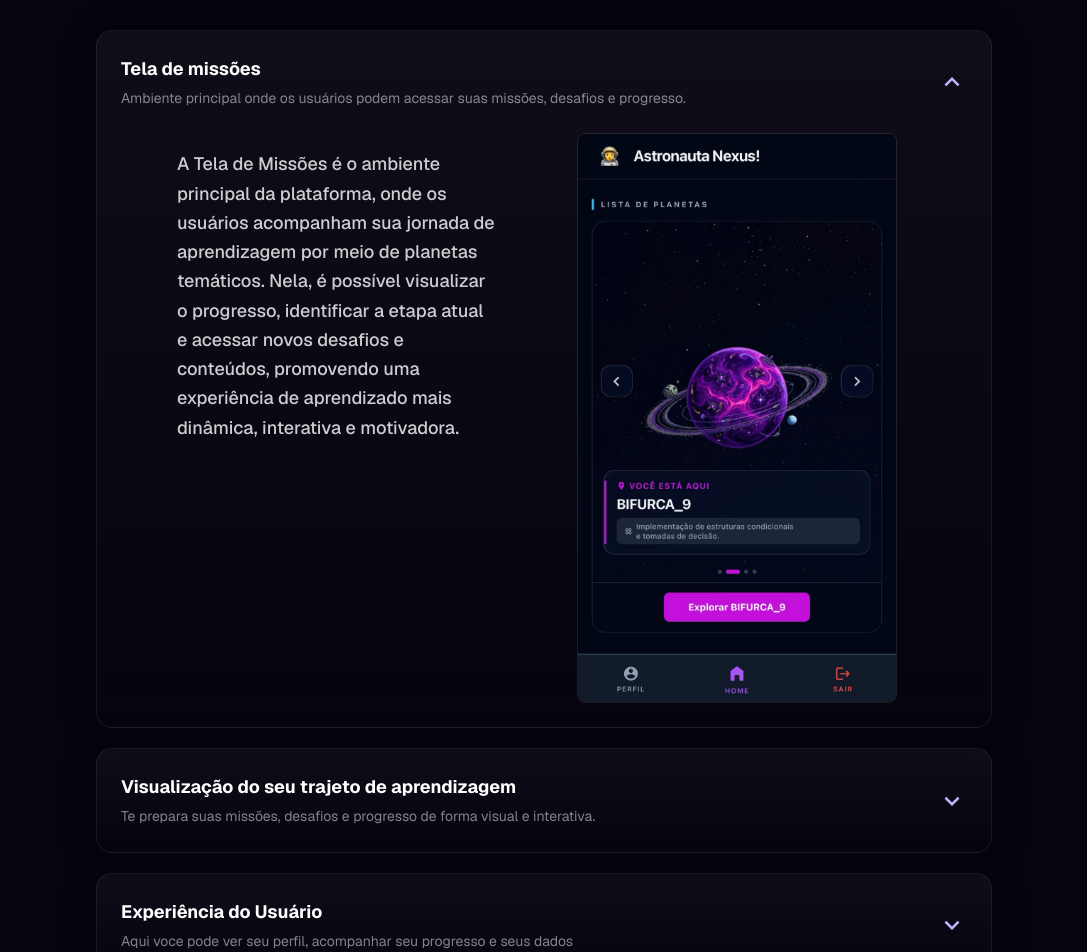
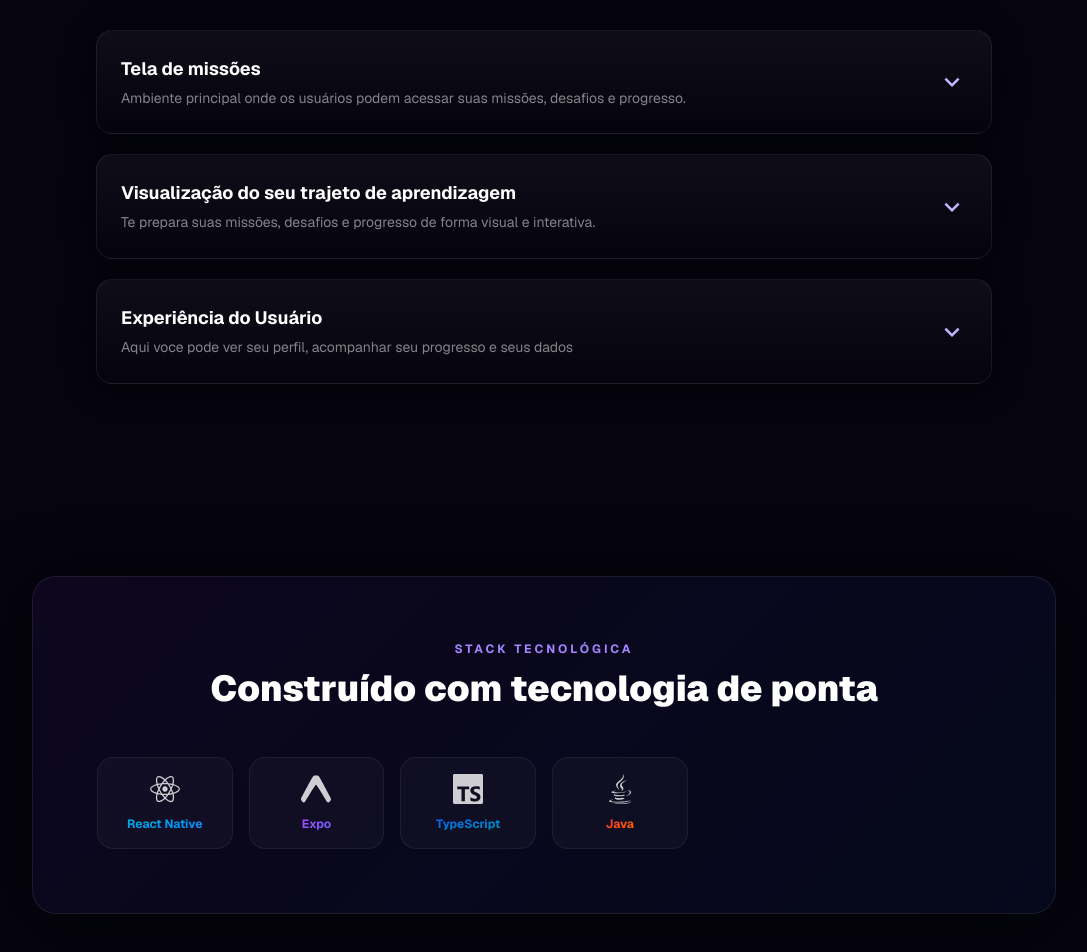
Before and after one commit to flavingimenes/TrabalhoUnivagNexus, a Next.js app: page / in a window 1280 px wide. Shown: the part 1580-2532 px from the top of the page, without its empty margins (96-1183 px from the left). Built offline with nearby package versions, Linux system fonts and the light colour scheme.

Commit message:
little fix

```diff
--- a/app/page.tsx
+++ b/app/page.tsx
@@ -35,7 +35,7 @@ const APK_LINK =
 
 
 export default function Home() {
-  const [openFeature, setOpenFeature] = useState<number | null>(0);
+  const [openFeature, setOpenFeature] = useState<number | null>(null);
 
   return (
     <main className="min-h-screen bg-[#05040f] text-white font-sans overflow-x-hidden">
--- a/constants/Technologies.ts
+++ b/constants/Technologies.ts
@@ -1,13 +1,9 @@
-import { FaNodeJs, FaReact } from "react-icons/fa";
-import { MdApi } from "react-icons/md";
+import { FaJava, FaNodeJs, FaReact } from "react-icons/fa";
 import { SiExpo, SiTypescript } from "react-icons/si";
-import { TbRoute } from "react-icons/tb";
 
 export const TECHNOLOGIES = [
   { name: "React Native", icon: FaReact, color: "from-cyan-500 to-blue-500" },
   { name: "Expo", icon: SiExpo, color: "from-purple-500 to-indigo-500" },
-  { name: "Expo Router", icon: TbRoute, color: "from-violet-500 to-purple-500" },
   { name: "TypeScript", icon: SiTypescript, color: "from-blue-600 to-cyan-600" },
-  { name: "Node.js", icon: FaNodeJs, color: "from-green-500 to-emerald-600" },
-  { name: "API REST", icon: MdApi, color: "from-orange-500 to-pink-500" },
+  { name: "Java", icon: FaJava, color: "from-red-500 to-orange-500" },
 ];
```
